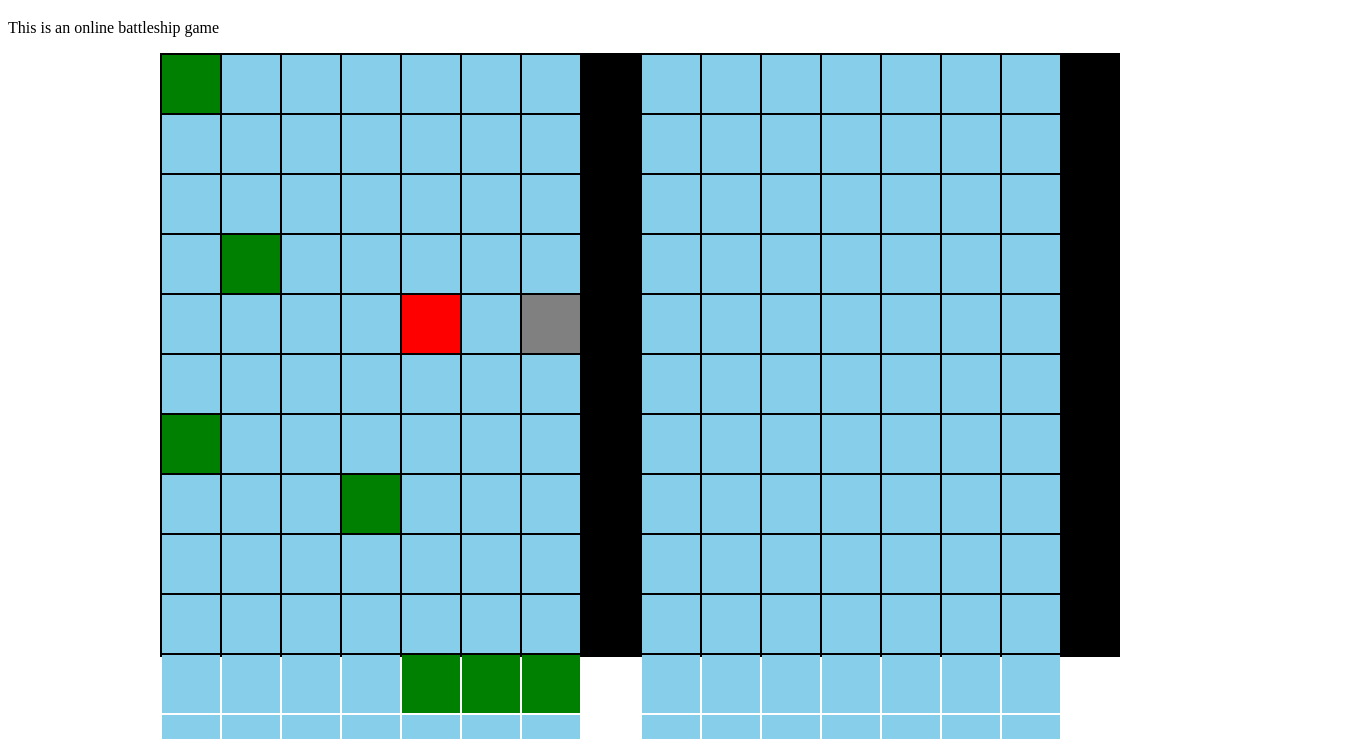
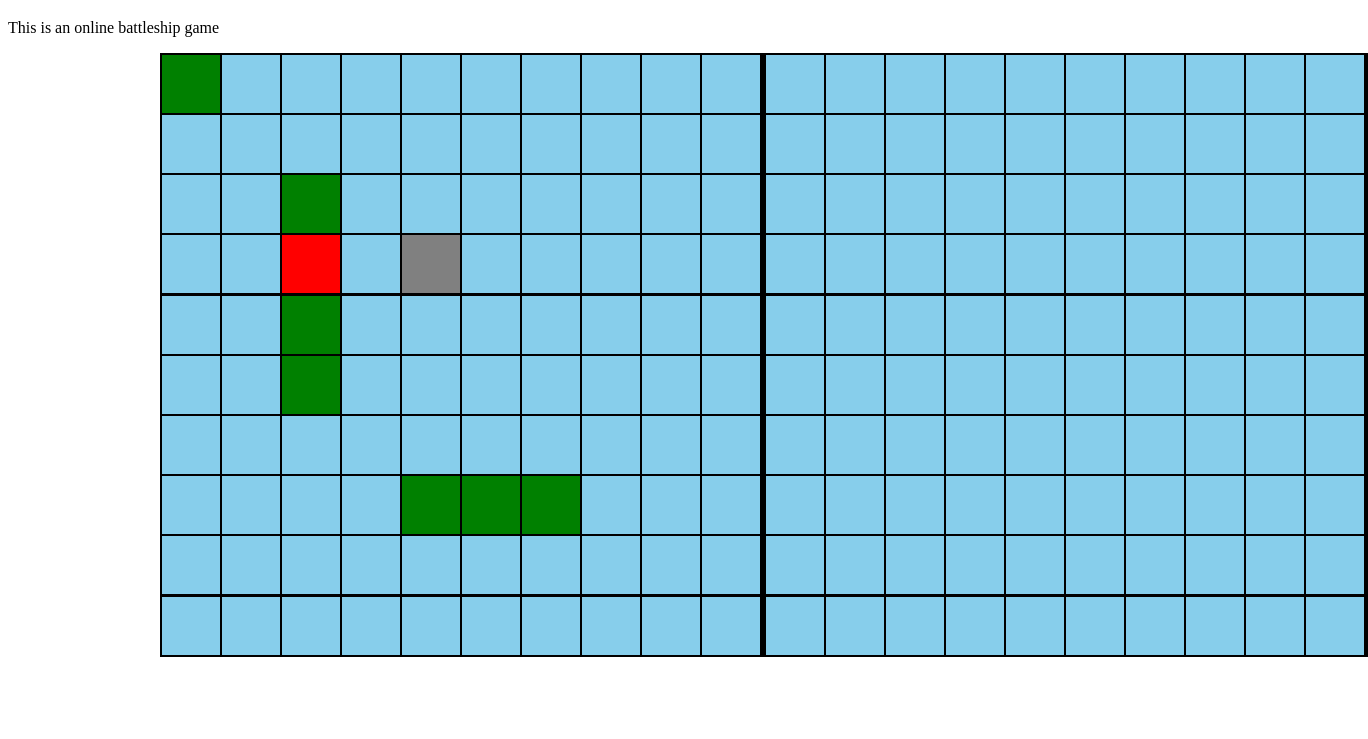
Before and after one commit to AidanRidderhof/Battleship, a website built with webpack: page src/template.html in a window 1280 px wide. Shown: the part 61-800 px from the top of the page, 1368 px wide, since content can reach past the window. Built offline with nearby package versions, Linux system fonts and the light colour scheme.

Commit message:
fix board sizing

```diff
--- a/src/styles.css
+++ b/src/styles.css
@@ -8,8 +8,8 @@
 
 #gameboard > div {
     border: solid 2px black;
-    width: 600px;
-    height: 600px;
+    min-width: 600px;
+    min-height: 600px;
     background-color: black;
     display: flex;
     flex-wrap: wrap;
```
